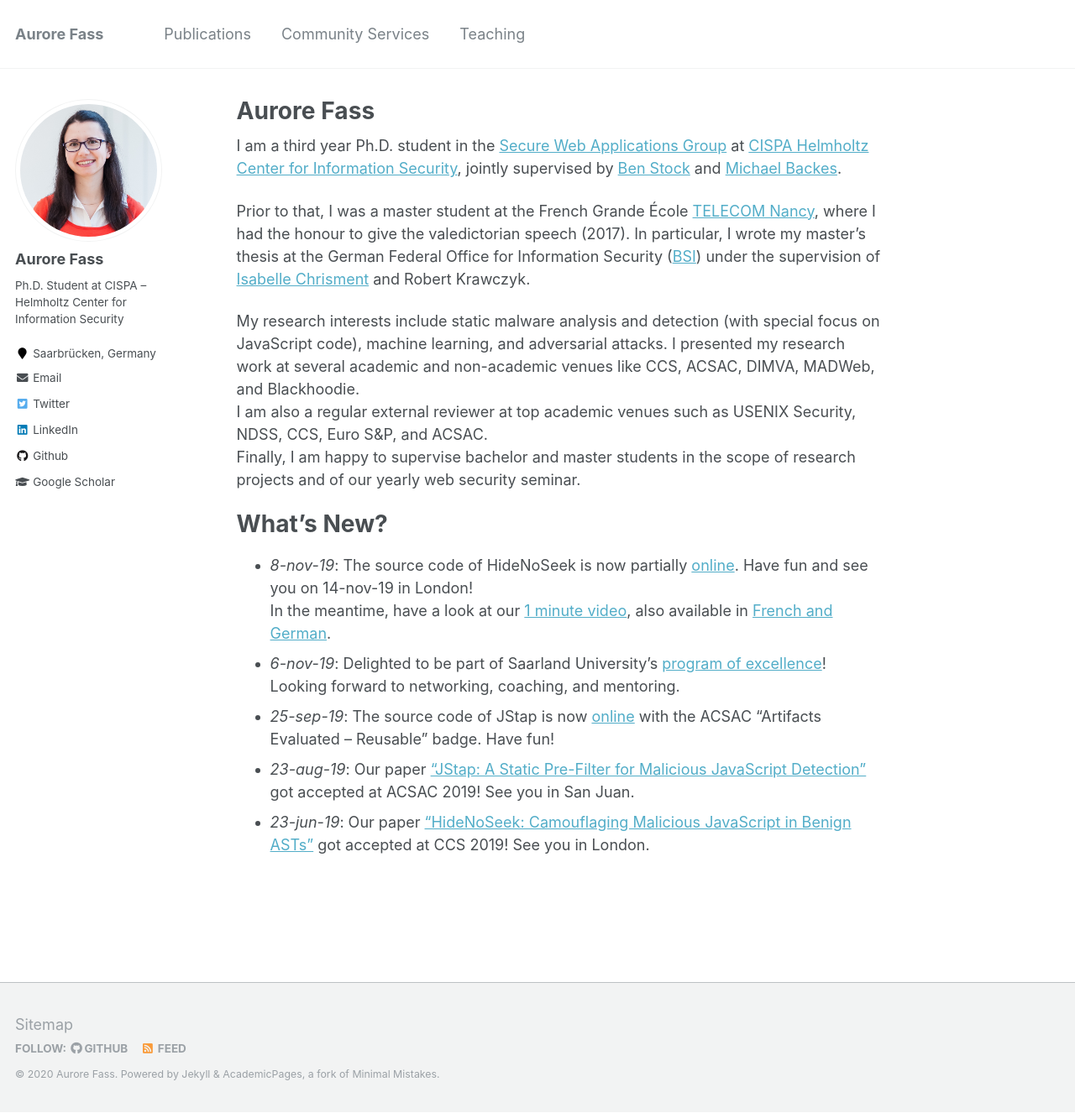
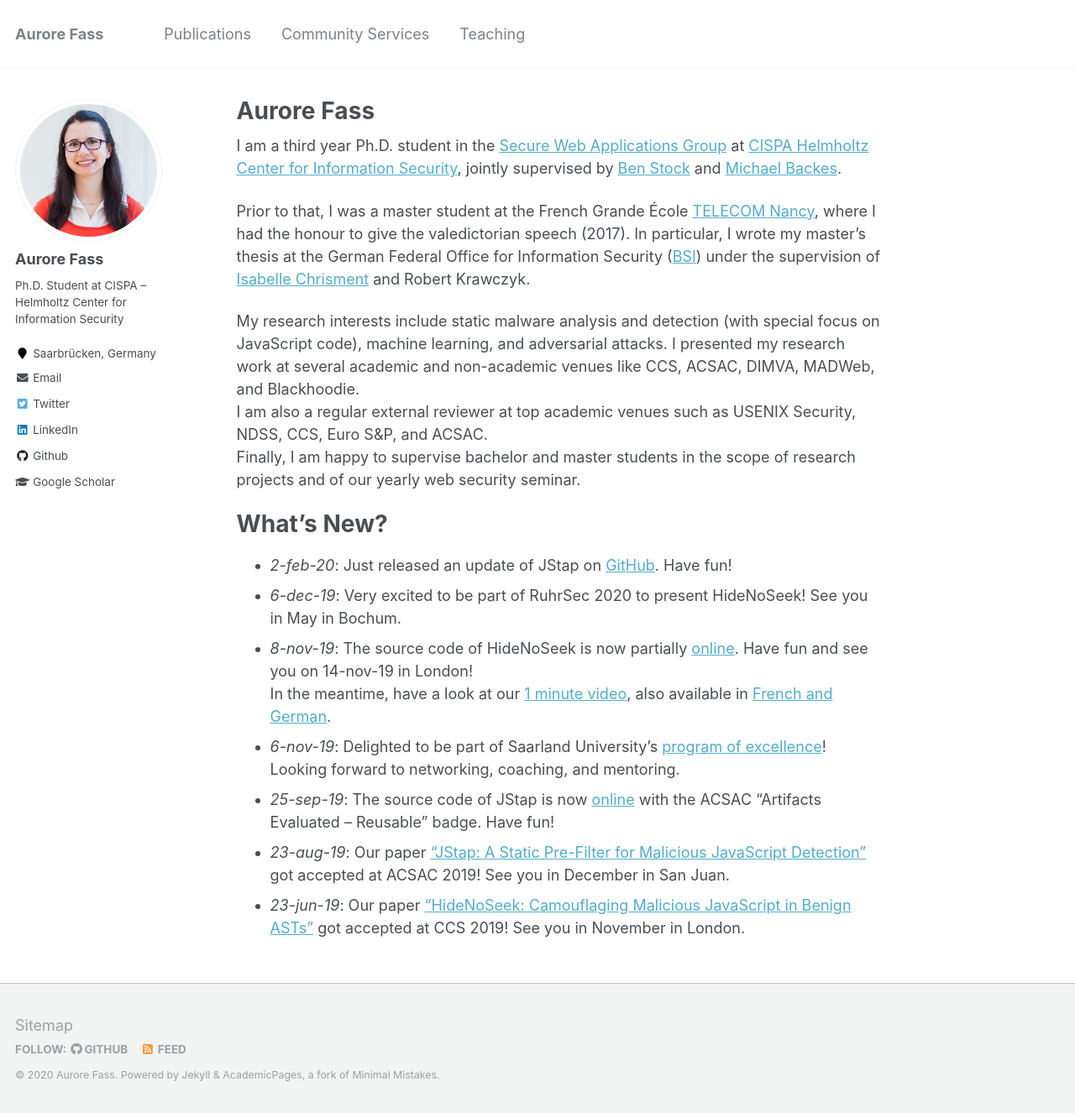
Before and after one commit to Aurore54F/aurore54f.github.io, a Jekyll site: the page built from _pages/about.md, in a window 1280 px wide and 1326 px high. Shown: the whole window at 84% size. Built offline with Jekyll 4.4.1, drawn with Linux system fonts in a browser that asks for light colours.

Commit message:
Updated about me

```diff
--- a/_pages/about.md
+++ b/_pages/about.md
@@ -19,9 +19,11 @@ Finally, I am happy to supervise bachelor and master students in the scope of re
 
 What’s New?
 ======
+- _2-feb-20_: Just released an update of JStap on [GitHub](https://github.com/Aurore54F/JStap). Have fun!
+- _6-dec-19_:  Very excited to be part of RuhrSec 2020 to present HideNoSeek! See you in May in Bochum.
 - _8-nov-19_: The source code of HideNoSeek is now partially  [online](https://github.com/Aurore54F/HideNoSeek). Have fun and see you on 14-nov-19 in London!
 In the meantime, have a look at our [1 minute video](https://twitter.com/CISPA/status/1192702039605858304), also available in [French and German](https://www.instagram.com/p/B4kX7FdIrsp/).
 - _6-nov-19_: Delighted to be part of Saarland University's [program of excellence](http://exzellenz.uni-saarland.de/)! Looking forward to networking, coaching, and mentoring.
 - _25-sep-19_: The source code of JStap is now [online](https://github.com/Aurore54F/JStap) with the ACSAC "Artifacts Evaluated – Reusable" badge. Have fun!
-- _23-aug-19_: Our paper ["JStap: A Static Pre-Filter for Malicious JavaScript Detection"](https://swag.cispa.saarland/papers/fass2019jstap.pdf) got accepted at ACSAC 2019! See you in San Juan.
-- _23-jun-19_: Our paper ["HideNoSeek: Camouflaging Malicious JavaScript in Benign ASTs"](https://swag.cispa.saarland/papers/fass2019hidenoseek.pdf) got accepted at CCS 2019! See you in London.
+- _23-aug-19_: Our paper ["JStap: A Static Pre-Filter for Malicious JavaScript Detection"](https://swag.cispa.saarland/papers/fass2019jstap.pdf) got accepted at ACSAC 2019! See you in December in San Juan.
+- _23-jun-19_: Our paper ["HideNoSeek: Camouflaging Malicious JavaScript in Benign ASTs"](https://swag.cispa.saarland/papers/fass2019hidenoseek.pdf) got accepted at CCS 2019! See you in November in London.
```
